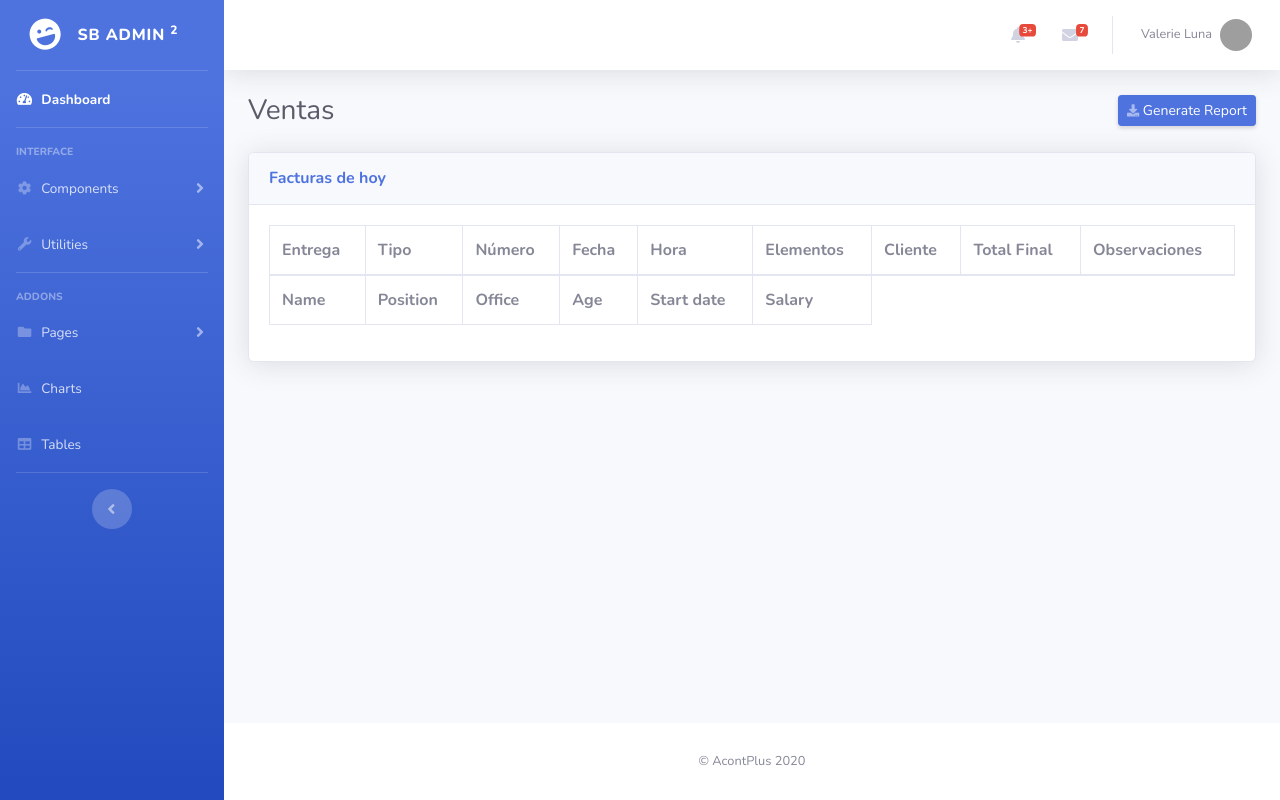
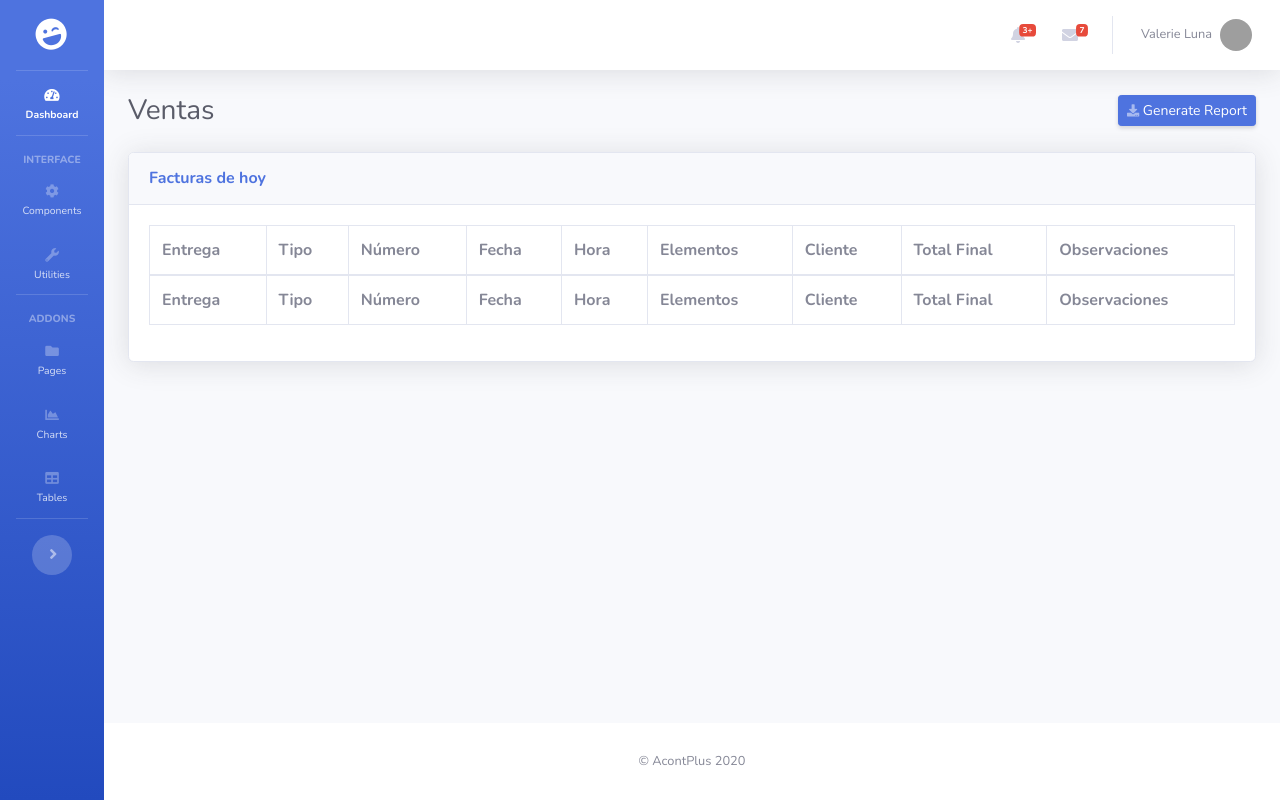
Before and after one commit to zaratec1/fronted-pof, a plain HTML site: page dashboard/dash.html in a window 1280 px wide. Both pictures are taken after a click on the button 112 px from the left and 509 px from the top of the page. Drawn offline with nearby package versions, Linux system fonts and the light colour scheme; grey boxes are pictures that could not be loaded.

Commit message:
features

```diff
--- /dev/null
+++ b/assets/scripts/script.js
@@ -0,0 +1,21 @@
+!function(t){
+    "use strict";
+    t("#sidebarToggle, #sidebarToggleTop").on("click",function(o){
+        t("body").toggleClass("sidebar-toggled"),
+        t(".sidebar").toggleClass("toggled"),
+        t(".sidebar").hasClass("toggled")&&t(".sidebar .collapse").collapse("hide")}),
+        t(window).resize(function(){t(window).width()<768&&t(".sidebar .collapse").collapse("hide")}),
+        t("body.fixed-nav .sidebar").on("mousewheel DOMMouseScroll wheel",
+        function(o){
+            if(768<t(window).width()){
+                var e=o.originalEvent,l=e.wheelDelta||-e.detail;this.scrollTop+=30*(l<0?1:-1),o.preventDefault()
+            }}),
+            t(document).on("scroll",
+            function(){
+                100<t(this).scrollTop()?t(".scroll-to-top").fadeIn():t(".scroll-to-top").fadeOut()}),
+                t(document).on("click","a.scroll-to-top",
+                function(o){
+                    var e=t(this);
+                    t("html, body").stop().animate({scrollTop:t(e.attr("href")).offset().top},
+                    1e3,"easeInOutExpo"),
+                    o.preventDefault()})}(jQuery);
--- a/dashboard/dash.html
+++ b/dashboard/dash.html
@@ -346,12 +346,15 @@
                     </thead>
                     <tfoot>
                       <tr>
-                        <th>Name</th>
-                        <th>Position</th>
-                        <th>Office</th>
-                        <th>Age</th>
-                        <th>Start date</th>
-                        <th>Salary</th>
+                        <th>Entrega</th>
+                        <th>Tipo</th>
+                        <th>Número</th>
+                        <th>Fecha</th>
+                        <th>Hora</th>
+                        <th>Elementos</th>
+                        <th>Cliente</th>
+                        <th>Total Final</th>
+                        <th>Observaciones</th>
                       </tr>
                     </tfoot>
                     <!-- <tbody>
@@ -425,5 +428,12 @@
     <script src="https://cdn.jsdelivr.net/npm/popper.js@1.16.0/dist/umd/popper.min.js" integrity="sha384-Q6E9RHvbIyZFJoft+2mJbHaEWldlvI9IOYy5n3zV9zzTtmI3UksdQRVvoxMfooAo" crossorigin="anonymous"></script>
     <script src="https://stackpath.bootstrapcdn.com/bootstrap/4.4.1/js/bootstrap.min.js" integrity="sha384-wfSDF2E50Y2D1uUdj0O3uMBJnjuUD4Ih7YwaYd1iqfktj0Uod8GCExl3Og8ifwB6" crossorigin="anonymous"></script>
 
+    <!-- JQUERY -->
+    <script src="https://code.jquery.com/jquery-3.4.1.js" integrity="sha256-WpOohJOqMqqyKL9FccASB9O0KwACQJpFTUBLTYOVvVU=" crossorigin="anonymous"></script>
+
+    <!-- SCRIPT FOR DASHBOARD -->
+    <script src="../assets/scripts/script.js"></script>
+
+
 </body>
 </html>
```
